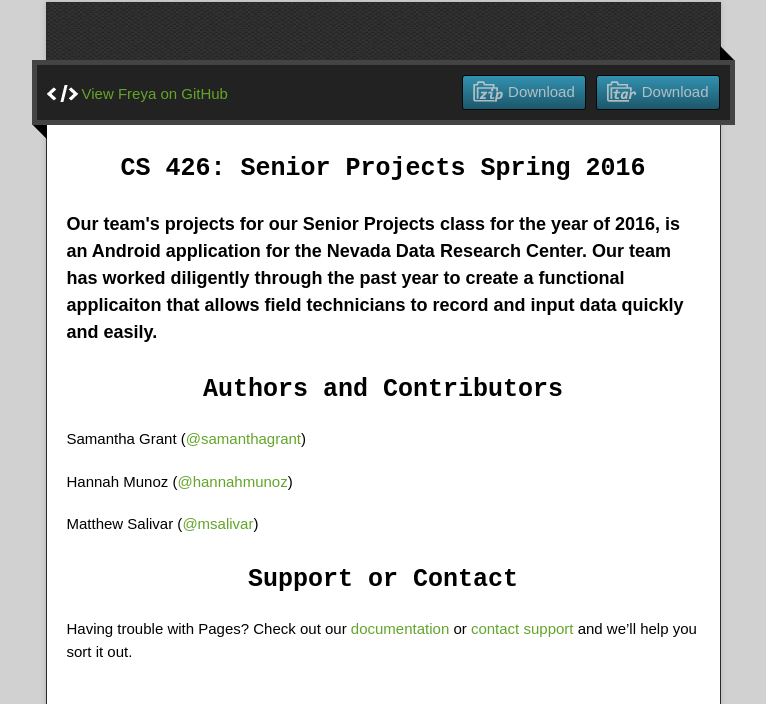
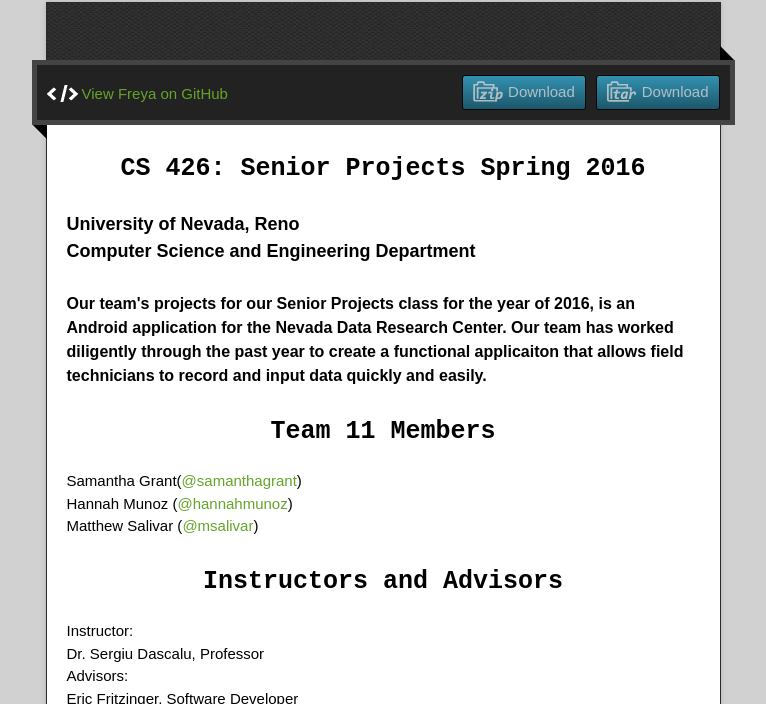
Before and after one commit to msalivar/Freya, a plain HTML site: page index.html in a window 1280 px wide. Shown: the part 128-832 px from the top of the page, without its empty margins (257-1023 px from the left). Drawn offline with nearby package versions, Linux system fonts and the light colour scheme.

Commit message:
Update Advisors and Instructors

```diff
--- a/index.html
+++ b/index.html
@@ -38,14 +38,23 @@
         <article class="markdown-body">
           <h3>
 <a id="welcome-to-github-pages" class="anchor" href="#welcome-to-github-pages" aria-hidden="true"><span aria-hidden="true" class="octicon octicon-link"></span></a>CS 426: Senior Projects Spring 2016</h3>
+<h4>University of Nevada, Reno<br> Computer Science and Engineering Department </h4>
 
-<h4><a id="about-our-project" class="anchor" href="#about-our-project" aria-hiden="true"><span aria-hidden="true" class="octicon ocicon-link"></span></a>Our team's projects for our Senior Projects class for the year of 2016, is an Android application for the Nevada Data Research Center. Our team has worked diligently through the past year to create a functional applicaiton that allows field technicians to record and input data quickly and easily.</h4>
+<h5><a id="about-our-project" class="anchor" href="#about-our-project" aria-hiden="true"><span aria-hidden="true" class="octicon ocicon-link"></span></a>Our team's projects for our Senior Projects class for the year of 2016, is an Android application for the Nevada Data Research Center. Our team has worked diligently through the past year to create a functional applicaiton that allows field technicians to record and input data quickly and easily.</h5>
 <h3>
-<a id="authors-and-contributors" class="anchor" href="#authors-and-contributors" aria-hidden="true"><span aria-hidden="true" class="octicon octicon-link"></span></a>Authors and Contributors</h3>
+<a id="authors-and-contributors" class="anchor" href="#authors-and-contributors" aria-hidden="true"><span aria-hidden="true" class="octicon octicon-link"></span></a>Team 11 Members</h3>
 
-<p>Samantha Grant (<a href="https://github.com/samanthagrant" class="user-mention">@samanthagrant</a>)</p>
-<p>Hannah Munoz (<a href="https://github.com/hannahmunoz" class="user-mention">@hannahmunoz</a>)</p>
-<p>Matthew Salivar (<a href="https://github.com/msalivar" class="user-mention">@msalivar</a>)</p>
+<p>Samantha Grant(<a href="https://github.com/samanthagrant" class="user-mention">@samanthagrant</a>)<br>
+Hannah Munoz (<a href="https://github.com/hannahmunoz" class="user-mention">@hannahmunoz</a>)<br>
+Matthew Salivar (<a href="https://github.com/msalivar" class="user-mention">@msalivar</a>)</p>
+
+<h3>
+<a id="authors-and-contributors" class="anchor" href="#authors-and-contributors" aria-hidden="true"><span aria-hidden="true" class="octicon octicon-link"></span></a>Instructors and Advisors</h3>
+<p>Instructor:<br> Dr. Sergiu Dascalu, Professor<br>
+Advisors: <br>
+Eric Fritzinger, Software Developer<br>
+Vinh Le, Graduate Student
+Royal Steward, Undergraduate Student</p>
 
 <h3>
 <a id="support-or-contact" class="anchor" href="#support-or-contact" aria-hidden="true"><span aria-hidden="true" class="octicon octicon-link"></span></a>Support or Contact</h3>
```
